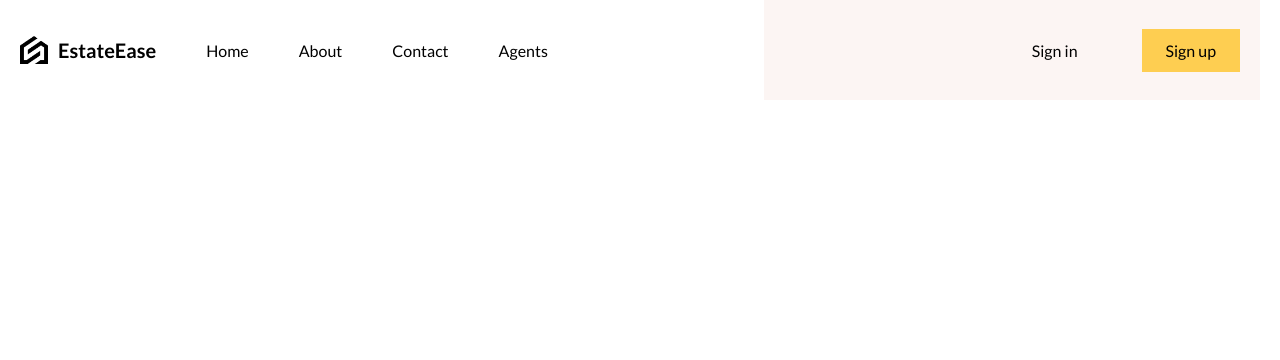
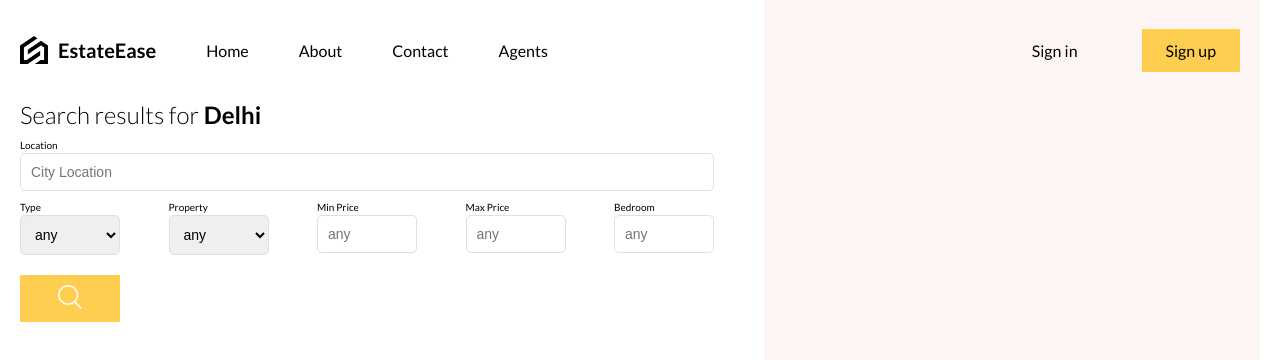
Before and after one commit to ishitagit2003/EstateEase, a React (Vite) app: page /list in a window 1280 px wide. Shown: the top 360 px of the page. Built offline with nearby package versions, Linux system fonts and the light colour scheme.

Commit message:
list page updated

```diff
--- a/src/App.jsx
+++ b/src/App.jsx
@@ -7,7 +7,6 @@
 import Layout from "./routes/layout/layout";
 import SinglePage from "./routes/singlePage/singlePage";
 import Login from "./routes/login/login";
-
 
 function App() {
   const router = createBrowserRouter([
--- /dev/null
+++ b/src/components/card/Card.jsx
@@ -0,0 +1,8 @@
+import "./card.scss";
+function Card({ item }) {
+    return (
+        <div></div>
+    );
+}
+
+export default Card;
--- /dev/null
+++ b/src/components/filter/Filter.jsx
@@ -0,0 +1,74 @@
+import "./filter.scss";
+
+function Filter() {
+  return (
+    <div className="filter">
+      <h1>
+        Search results for <b>Delhi</b>
+      </h1>
+      <div className="top">
+        <div className="item">
+          <label htmlFor="city">Location</label>
+          <input
+            type="text"
+            id="city"
+            name="city"
+            placeholder="City Location"
+          />
+        </div>
+      </div>
+      <div className="bottom">
+        <div className="item">
+          <label htmlFor="type">Type</label>
+          <select name="type" id="type">
+            <option value="">any</option>
+            <option value="buy">Buy</option>
+            <option value="rent">Rent</option>
+          </select>
+        </div>
+        <div className="item">
+          <label htmlFor="property">Property</label>
+          <select name="property" id="property">
+            <option value="">any</option>
+            <option value="apartment">Apartment</option>
+            <option value="house">House</option>
+            <option value="condo">Condo</option>
+            <option value="land">Land</option>
+          </select>
+        </div>
+        <div className="item">
+          <label htmlFor="minPrice">Min Price</label>
+          <input
+            type="number"
+            id="minPrice"
+            name="minPrice"
+            placeholder="any"
+          />
+        </div>
+        <div className="item">
+          <label htmlFor="maxPrice">Max Price</label>
+          <input
+            type="text"
+            id="maxPrice"
+            name="maxPrice"
+            placeholder="any"
+          />
+        </div>
+        <div className="item">
+          <label htmlFor="bedroom">Bedroom</label>
+          <input
+            type="text"
+            id="bedroom"
+            name="bedroom"
+            placeholder="any"
+          />
+        </div>
+        <button>
+          <img src="/search.png" alt="" />
+        </button>
+      </div>
+    </div>
+  );
+}
+
+export default Filter;
--- /dev/null
+++ b/src/components/filter/filter.scss
@@ -0,0 +1,55 @@
+.filter {
+    display: flex;
+    flex-direction: column;
+    gap: 10px;
+
+    h1 {
+      font-weight: 300;
+      font-size: 24px;
+    }
+
+    .item {
+      display: flex;
+      flex-direction: column;
+      gap: 2px;
+
+      label {
+        font-size: 10px;
+      }
+
+      input,
+      select {
+        width: 100px;
+        padding: 10px;
+        border: 1px solid #e0e0e0;
+        border-radius: 5px;
+        font-size: 14px;
+      }
+    }
+
+    .top {
+      input {
+        width: 100%;
+      }
+    }
+
+    .bottom {
+      display: flex;
+      justify-content: space-between;
+      flex-wrap: wrap;
+      gap: 20px;
+
+      button {
+        width: 100px;
+        padding: 10px;
+        border: none;
+        cursor: pointer;
+        background-color: #fece51;
+
+        img {
+          width: 24px;
+          height: 24px;
+        }
+      }
+    }
+  }
--- a/src/routes/listPage/listPage.jsx
+++ b/src/routes/listPage/listPage.jsx
@@ -1,12 +1,24 @@
-import React from 'react'
-import "./listPage.scss"
+import { listData } from "../../lib/dummydata";
+import "./listPage.scss";
+import Filter from "../../components/filter/Filter"
+import Card from "../../components/card/Card"
+// import Map from "../../components/map/Map";
 
 function ListPage() {
-  return (
-    <div className='listPage'>
-
+  const data = listData;
+  return <div className="listPage">
+    <div className="listContainer">
+      <div className="wrapper">
+        <Filter/>
+        {data.map(item=>(
+          <Card key={item.id} item={item}/>
+        ))}
+      </div>
     </div>
-  )
+    <div className="mapContainer">
+      {/* <Map items={data}/> */}
+    </div>
+  </div>;
 }
 
-export default ListPage
+export default ListPage;
--- a/src/routes/listPage/listPage.scss
+++ b/src/routes/listPage/listPage.scss
@@ -0,0 +1,30 @@
+@import "../../responsive.scss";
+
+.listPage {
+  display: flex;
+  height: 100%;
+
+  .listContainer {
+    flex: 3;
+    height: 100%;
+
+    .wrapper{
+      height: 100%;
+      padding-right: 50px;
+      display: flex;
+      flex-direction: column;
+      gap: 50px;
+      overflow-y: scroll;
+      padding-bottom: 50px;
+    }
+  }
+  .mapContainer {
+    flex: 2;
+    height: 100%;
+    background-color: #fcf5f3;
+
+    @include md{
+      display: none;
+    }
+  }
+}
--- a/src/routes/login/login.jsx
+++ b/src/routes/login/login.jsx
@@ -0,0 +1,23 @@
+import "./login.scss";
+import { Link } from "react-router-dom";
+
+function Login() {
+  return (
+    <div className="login">
+      <div className="formContainer">
+        <form>
+          <h1>Welcome back</h1>
+          <input name="username" type="text" placeholder="Username" />
+          <input name="password" type="password" placeholder="Password" />
+          <button>Login</button>
+          <Link to="/register">{"Don't"} you have an account?</Link>
+        </form>
+      </div>
+      <div className="imgContainer">
+        <img src="/bg.png" alt="" />
+      </div>
+    </div>
+  );
+}
+
+export default Login;
--- a/src/routes/login/login.scss
+++ b/src/routes/login/login.scss
@@ -0,0 +1,61 @@
+.login {
+    height: 100%;
+    display: flex;
+
+    .formContainer {
+      flex: 3;
+      height: 100%;
+      display: flex;
+      align-items: center;
+      justify-content: center;
+
+      form {
+        display: flex;
+        flex-direction: column;
+        gap: 20px;
+
+        input{
+          padding: 20px;
+          border: 1px solid gray;
+          border-radius: 5px;
+        }
+
+        button{
+          padding: 20px;
+          border-radius: 5px;
+          border: none;
+          background-color: teal;
+          color: white;
+          font-weight: bold;
+          cursor: pointer;
+
+          &:disabled{
+            background-color: #BED9D8;
+            cursor: not-allowed;
+          }
+        }
+
+        span{
+          color: rgba(255, 0, 0, 0.591);
+        }
+
+        a{
+          font-size: 14px;
+          color: gray;
+          border-bottom: 1px solid gray;
+          width: max-content;
+        }
+      }
+    }
+
+    .imgContainer {
+      flex: 2;
+      background-color: #fcf5f3;
+      display: flex;
+      align-items: center;
+      justify-content: center;
+      img {
+        width: 100%;
+      }
+    }
+  }
--- a/src/routes/singlePage/singlePage.jsx
+++ b/src/routes/singlePage/singlePage.jsx
@@ -0,0 +1,11 @@
+import "./singlePage.scss";
+
+function SinglePage() {
+    return (
+        <div>
+
+        </div>
+    );
+}
+
+export default SinglePage;
```
Also changed, not shown: src/components/card/card.scss (added).
